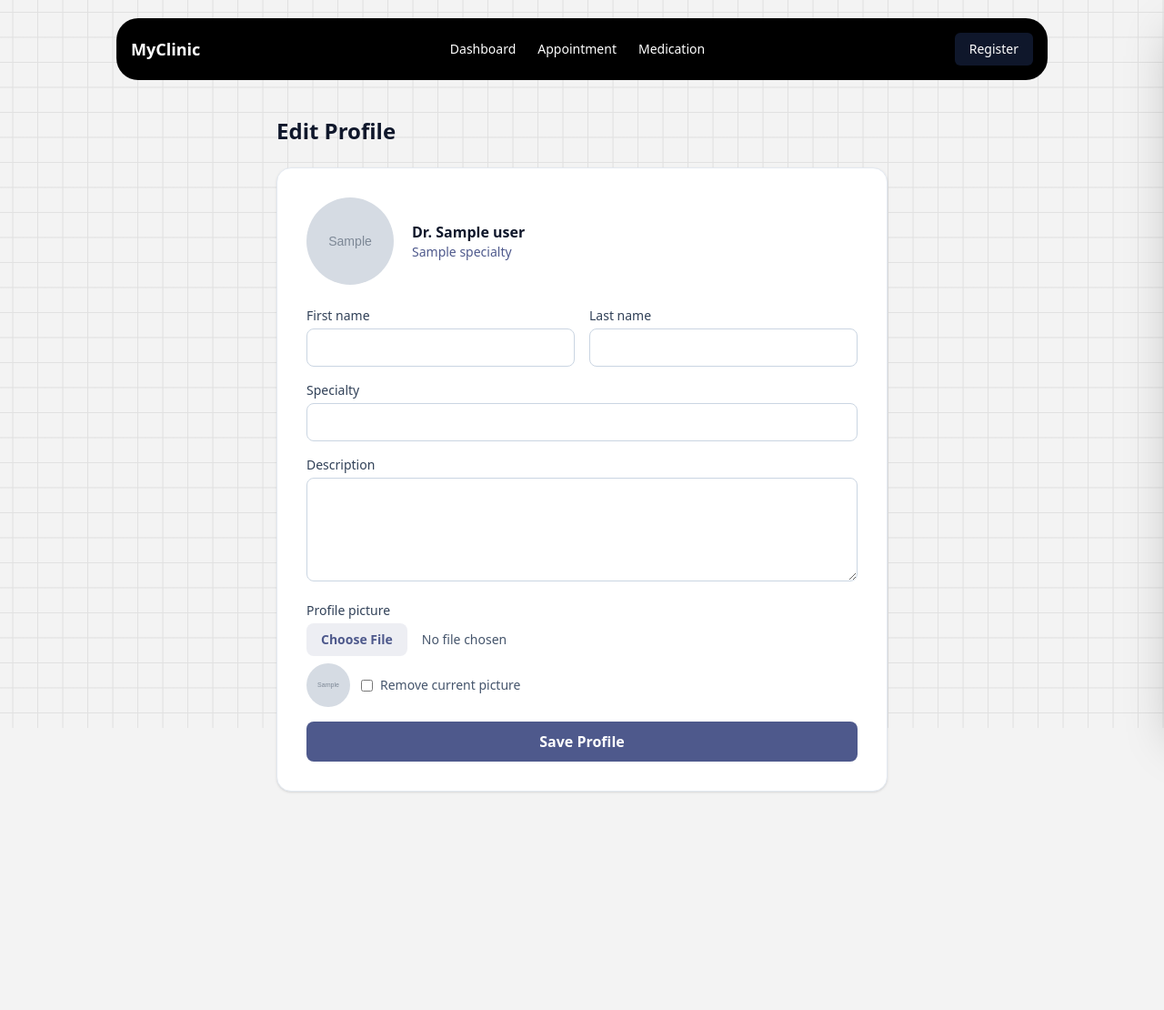
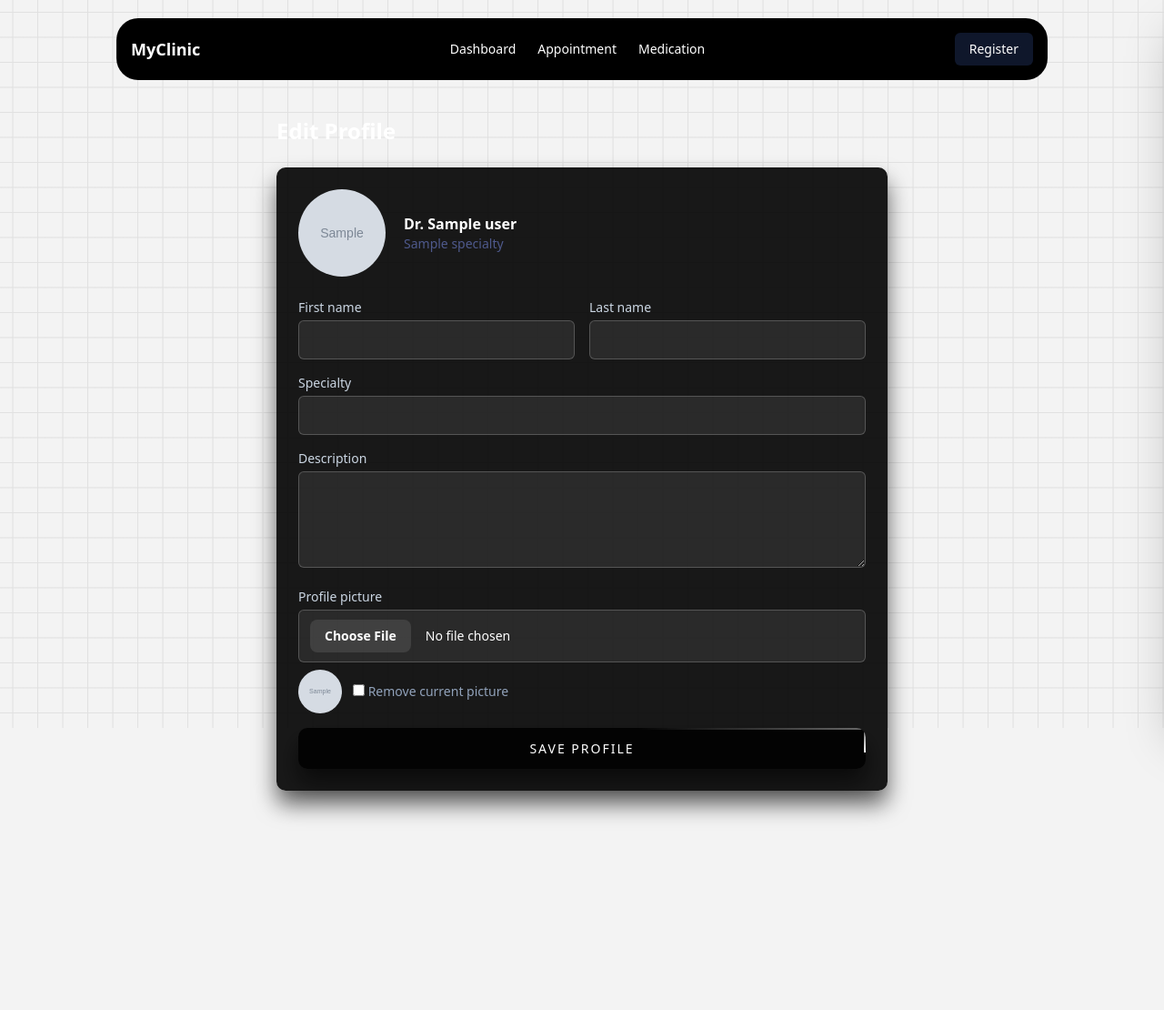
Before and after one commit to ipouyakarami/My_Clinic, a Django app: template templates/accounts/doctor_profile.html in a window 1280 px wide. Shown: the top 1110 px of the page at 91% size. Run offline with Django 3.2, Linux system fonts and the light colour scheme; the template is opened without the code that fills it: most values are stand-ins (such as "Sample title", 1, 10 or a date in 2020); grey boxes marked "Sample" are stand-in pictures; form fields are guessed from the names that the template uses; style sheets or scripts are compiled from the project's sources.

Commit message:
doctor pannel nearly completed

```diff
--- a/templates/accounts/doctor_profile.html
+++ b/templates/accounts/doctor_profile.html
@@ -3,18 +3,19 @@
 {% block title %}Edit Profile — MyClinic{% endblock %}
 
 {% block content %}
-    <div class="mx-auto max-w-2xl">
-        <h1 class="mb-6 text-2xl font-bold text-slate-900">Edit Profile</h1>
+    <div class="mx-auto max-w-2xl space-y-6">
+        <div>
+            <h1 class="mb-6 text-2xl font-bold text-white">Edit Profile</h1>
 
-        <div class="rounded-2xl border border-slate-200 bg-white p-6 shadow-sm sm:p-8">
+            <div class="service-box">
                 <div class="mb-6 flex items-center gap-5">
                     {% if doctor.profile_picture %}
                         <img src="{{ doctor.profile_picture.url }}" alt="{{ doctor.user.get_full_name }}" class="h-24 w-24 shrink-0 rounded-full object-cover">
                     {% else %}
-                    <span class="flex h-24 w-24 shrink-0 items-center justify-center rounded-full bg-primary/10 text-3xl font-bold text-primary">{{ doctor.user.first_name|slice:":1"|default:"D" }}</span>
+                        <span class="flex h-24 w-24 shrink-0 items-center justify-center rounded-full bg-white/10 text-3xl font-bold text-primary">{{ doctor.user.first_name|slice:":1"|default:"D" }}</span>
                     {% endif %}
                     <div>
-                    <p class="font-bold text-slate-900">Dr. {{ doctor.user.get_full_name }}</p>
+                        <p class="font-bold text-white">Dr. {{ doctor.user.get_full_name }}</p>
                         <p class="text-sm text-primary">{{ doctor.specialty }}</p>
                     </div>
                 </div>
@@ -32,37 +33,37 @@
 
                     <div class="grid grid-cols-1 gap-4 sm:grid-cols-2">
                         <div>
-                        <label for="{{ form.first_name.id_for_label }}" class="mb-1 block text-sm font-medium text-slate-700">{{ form.first_name.label }}</label>
-                        <input type="text" name="{{ form.first_name.html_name }}" id="{{ form.first_name.id_for_label }}" value="{{ form.first_name.value|default:'' }}" maxlength="150" class="w-full rounded-lg border border-slate-300 px-3 py-2 focus:border-teal-600 focus:outline-none focus:ring-2 focus:ring-teal-100">
+                            <label for="{{ form.first_name.id_for_label }}" class="mb-1 block text-sm font-medium text-slate-300">{{ form.first_name.label }}</label>
+                            <input type="text" name="{{ form.first_name.html_name }}" id="{{ form.first_name.id_for_label }}" value="{{ form.first_name.value|default:'' }}" maxlength="150" class="w-full rounded-lg border border-white/20 bg-white/5 px-3 py-2 text-white placeholder:text-slate-500 focus:border-teal-600 focus:outline-none focus:ring-2 focus:ring-teal-900/50">
                             {% if form.first_name.errors %}<p class="mt-1 text-xs text-red-700">{% for error in form.first_name.errors %}{{ error }}{% endfor %}</p>{% endif %}
                         </div>
                         <div>
-                        <label for="{{ form.last_name.id_for_label }}" class="mb-1 block text-sm font-medium text-slate-700">{{ form.last_name.label }}</label>
-                        <input type="text" name="{{ form.last_name.html_name }}" id="{{ form.last_name.id_for_label }}" value="{{ form.last_name.value|default:'' }}" maxlength="150" class="w-full rounded-lg border border-slate-300 px-3 py-2 focus:border-teal-600 focus:outline-none focus:ring-2 focus:ring-teal-100">
+                            <label for="{{ form.last_name.id_for_label }}" class="mb-1 block text-sm font-medium text-slate-300">{{ form.last_name.label }}</label>
+                            <input type="text" name="{{ form.last_name.html_name }}" id="{{ form.last_name.id_for_label }}" value="{{ form.last_name.value|default:'' }}" maxlength="150" class="w-full rounded-lg border border-white/20 bg-white/5 px-3 py-2 text-white placeholder:text-slate-500 focus:border-teal-600 focus:outline-none focus:ring-2 focus:ring-teal-900/50">
                             {% if form.last_name.errors %}<p class="mt-1 text-xs text-red-700">{% for error in form.last_name.errors %}{{ error }}{% endfor %}</p>{% endif %}
                         </div>
                     </div>
 
                     <div>
-                    <label for="{{ form.specialty.id_for_label }}" class="mb-1 block text-sm font-medium text-slate-700">{{ form.specialty.label }}</label>
-                    <input type="text" name="{{ form.specialty.html_name }}" id="{{ form.specialty.id_for_label }}" value="{{ form.specialty.value|default:'' }}" maxlength="100" class="w-full rounded-lg border border-slate-300 px-3 py-2 focus:border-teal-600 focus:outline-none focus:ring-2 focus:ring-teal-100">
+                        <label for="{{ form.specialty.id_for_label }}" class="mb-1 block text-sm font-medium text-slate-300">{{ form.specialty.label }}</label>
+                        <input type="text" name="{{ form.specialty.html_name }}" id="{{ form.specialty.id_for_label }}" value="{{ form.specialty.value|default:'' }}" maxlength="100" class="w-full rounded-lg border border-white/20 bg-white/5 px-3 py-2 text-white placeholder:text-slate-500 focus:border-teal-600 focus:outline-none focus:ring-2 focus:ring-teal-900/50">
                         {% if form.specialty.errors %}<p class="mt-1 text-xs text-red-700">{% for error in form.specialty.errors %}{{ error }}{% endfor %}</p>{% endif %}
                     </div>
 
                     <div>
-                    <label for="{{ form.description.id_for_label }}" class="mb-1 block text-sm font-medium text-slate-700">{{ form.description.label }}</label>
-                    <textarea name="{{ form.description.html_name }}" id="{{ form.description.id_for_label }}" rows="4" class="w-full rounded-lg border border-slate-300 px-3 py-2 focus:border-teal-600 focus:outline-none focus:ring-2 focus:ring-teal-100">{{ form.description.value|default:'' }}</textarea>
+                        <label for="{{ form.description.id_for_label }}" class="mb-1 block text-sm font-medium text-slate-300">{{ form.description.label }}</label>
+                        <textarea name="{{ form.description.html_name }}" id="{{ form.description.id_for_label }}" rows="4" class="w-full rounded-lg border border-white/20 bg-white/5 px-3 py-2 text-white placeholder:text-slate-500 focus:border-teal-600 focus:outline-none focus:ring-2 focus:ring-teal-900/50">{{ form.description.value|default:'' }}</textarea>
                         {% if form.description.errors %}<p class="mt-1 text-xs text-red-700">{% for error in form.description.errors %}{{ error }}{% endfor %}</p>{% endif %}
                     </div>
 
                     <div>
-                    <label for="{{ form.profile_picture.id_for_label }}" class="mb-1 block text-sm font-medium text-slate-700">{{ form.profile_picture.label }}</label>
-                    <input type="file" name="{{ form.profile_picture.html_name }}" id="{{ form.profile_picture.id_for_label }}" accept="image/*" class="w-full text-sm text-slate-600 file:mr-4 file:rounded-lg file:border-0 file:bg-primary/10 file:px-4 file:py-2 file:text-sm file:font-semibold file:text-primary hover:file:bg-primary/20">
+                        <label for="{{ form.profile_picture.id_for_label }}" class="mb-1 block text-sm font-medium text-slate-300">{{ form.profile_picture.label }}</label>
+                        <input type="file" name="{{ form.profile_picture.html_name }}" id="{{ form.profile_picture.id_for_label }}" accept="image/*" class="w-full text-sm text-slate-400 file:mr-4 file:rounded-lg file:border-0 file:bg-white/10 file:px-4 file:py-2 file:text-sm file:font-semibold file:text-white hover:file:bg-white/20">
                         {% if form.profile_picture.errors %}<p class="mt-1 text-xs text-red-700">{% for error in form.profile_picture.errors %}{{ error }}{% endfor %}</p>{% endif %}
                         {% if doctor.profile_picture %}
                             <div class="mt-2 flex items-center gap-3">
                                 <img src="{{ doctor.profile_picture.url }}" alt="Current" class="h-12 w-12 rounded-full object-cover">
-                            <label class="flex items-center gap-2 text-sm text-slate-600">
+                                <label class="flex items-center gap-2 text-sm text-slate-400">
                                     <input type="checkbox" name="{{ form.profile_picture.html_name }}-clear" value="clear">
                                     Remove current picture
                                 </label>
@@ -70,8 +71,12 @@
                         {% endif %}
                     </div>
 
-                <button type="submit" class="w-full rounded-lg bg-primary px-4 py-2.5 font-semibold text-white hover:bg-primary/90">Save Profile</button>
+                    <button type="submit" class="w-full auth-btn">
+                        <span></span><span></span><span></span><span></span>
+                        Save Profile
+                    </button>
                 </form>
             </div>
         </div>
+    </div>
 {% endblock %}
```
Also changed, not shown: templates/appointments/doctor_appointment_list.html (+12 -12 lines), templates/appointments/doctor_today_appointments.html (+5 -5 lines), templates/appointments/working_hours_create.html (+26 -19 lines). Lines whose indentation alone changed are shown as unchanged.
